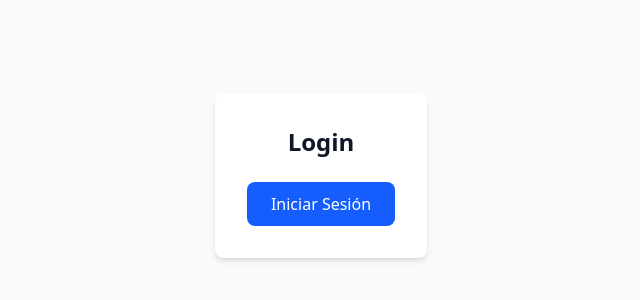
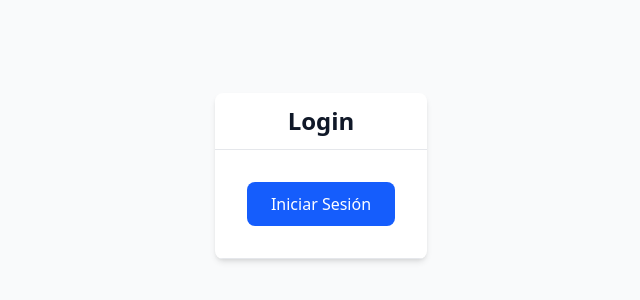
Before and after one commit to carlos98dan/ngsar, an Angular app: page /login in a window 1280 px wide. Shown: the part 224-524 px from the top of the page, without its empty margins (319-959 px from the left). Built offline with nearby package versions, Linux system fonts and the light colour scheme.

Commit message:
Create Card component and integrate with Login

```diff
--- a/src/app/features/auth/pages/login.html
+++ b/src/app/features/auth/pages/login.html
@@ -1,7 +1,7 @@
 <div class="flex items-center justify-center min-h-screen bg-gray-50">
-  <div class="bg-white p-8 rounded-lg shadow-md">
-    <h1 class="text-2xl font-bold mb-6 text-center text-gray-900">Login</h1>
+  <app-card>
+    <h1 appCardTitle class="text-2xl font-bold p-3 text-center text-gray-900">Login</h1>
     <app-button label="Iniciar Sesión" variant="primary" size="md" [fullWidth]="true"
       (clicked)="onLogin()"></app-button>
-  </div>
+  </app-card>
 </div>
--- a/src/app/features/auth/pages/login.ts
+++ b/src/app/features/auth/pages/login.ts
@@ -1,9 +1,10 @@
 import { Component } from '@angular/core';
 import { ButtonComponent } from '../../../shared/components/button/button';
+import { CardComponent } from '../../../shared/components/card/card';
 
 @Component({
   selector: 'app-login',
-  imports: [ButtonComponent],
+  imports: [ButtonComponent, CardComponent],
   templateUrl: './login.html'
 })
 export class LoginComponent {
--- /dev/null
+++ b/src/app/shared/components/card/card.html
@@ -0,0 +1,16 @@
+<div class="bg-white rounded-lg shadow-md overflow-hidden">
+  <!-- Header -->
+  <div class="border-b border-gray-200">
+    <ng-content select="[appCardTitle]"></ng-content>
+  </div>
+
+  <!-- Body -->
+  <div class="p-8">
+    <ng-content></ng-content>
+  </div>
+
+  <!-- Footer -->
+  <div class="border-t border-gray-200">
+    <ng-content select="[appCardFooter]"></ng-content>
+  </div>
+</div>
```
Also changed, not shown: src/app/shared/components/card/card.ts (added, +7 -0 lines).
